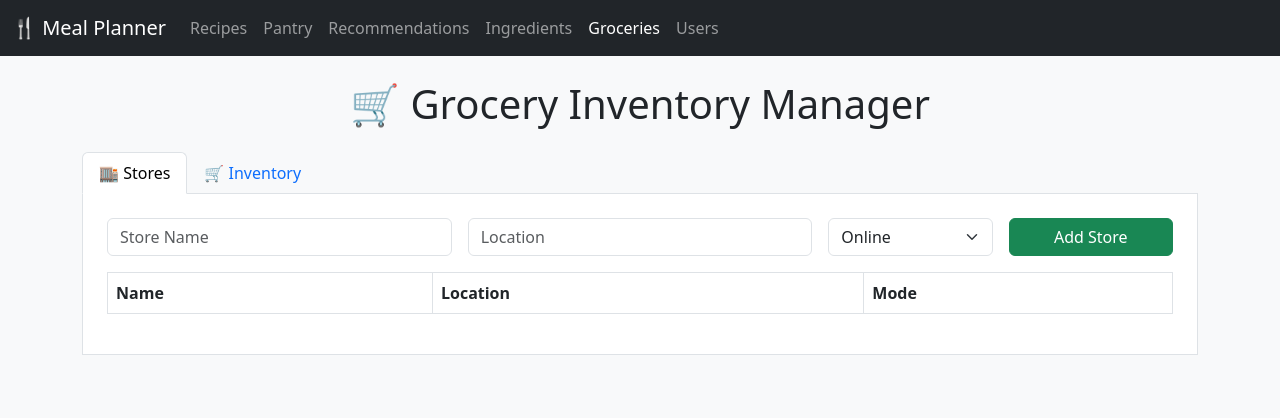
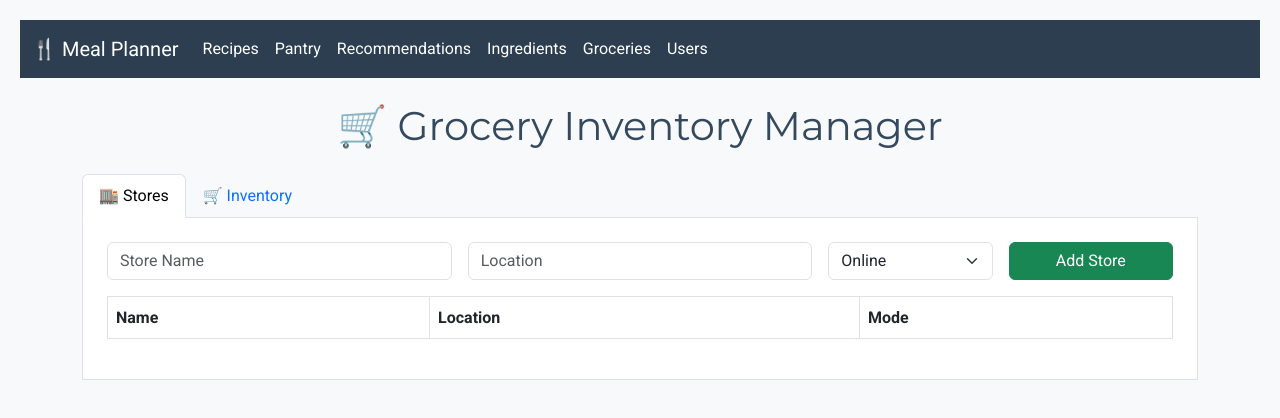
Before and after one commit to Benzi6/nutrition-app, a website: page groceries.html in a window 1280 px wide. Drawn offline with nearby package versions, Linux system fonts and the light colour scheme; no server answers.

Commit message:
"Add initial CSS styles and link to HTML files"

```diff
--- a/groceries.html
+++ b/groceries.html
@@ -5,6 +5,7 @@
   <title>Grocery Inventory Manager</title>
   <link href="https://cdn.jsdelivr.net/npm/bootstrap@5.3.0/dist/css/bootstrap.min.css" rel="stylesheet">
   <link href="https://cdn.jsdelivr.net/npm/bootstrap-icons/font/bootstrap-icons.css" rel="stylesheet">
+  <link rel="stylesheet" href="/style.css">
 </head>
 <body class="bg-light">
   <nav class="navbar navbar-expand-lg navbar-dark bg-dark mb-4">
--- /dev/null
+++ b/style.css
@@ -0,0 +1,54 @@
+/* Import Google Fonts */
+@import url('https://fonts.googleapis.com/css2?family=Montserrat:wght@400;700&family=Roboto:wght@400;700&display=swap');
+
+/* Define Color Palette using CSS Variables */
+:root {
+ --primary-color: #2c3e50; /* Dark, professional tone */
+ --secondary-color: #e74c3c; /* A subtle accent color (e.g., for buttons/highlights) */
+ --background-color: #f4f6f8; /* Very light grey */
+ --text-color: #34495e; /* Darker grey for body text */
+ --heading-color: var(--primary-color);
+}
+
+body {
+    font-family: 'Roboto', sans-serif; /* Use Roboto for body text */
+    background-color: var(--background-color); /* Use the background color variable */
+    margin: 0;
+    padding: 20px; /* Add some padding around the content */
+    line-height: 1.6; /* Improve readability of paragraphs */
+    color: var(--text-color); /* Use the text color variable */
+}
+
+h1, h2, h3, h4, h5, h6 {
+    font-family: 'Montserrat', sans-serif; /* Use Montserrat for headings */
+    margin-top: 20px;
+    margin-bottom: 10px;
+    line-height: 1.2; /* Slightly tighter line height for headings */
+}
+
+h1 {
+    font-size: 2.5em;
+}
+
+h2 {
+    font-size: 2em;
+}
+
+h3 {
+    font-size: 1.75em;
+}
+
+p {
+    color: var(--text-color); /* Ensure paragraphs use the defined text color */
+    margin-bottom: 15px;
+}
+
+/* Navigation Bar Styles */
+.navbar {
+    background-color: var(--primary-color) !important; /* Use primary color for navbar background */
+}
+
+.navbar-brand,
+.navbar-nav .nav-link {
+    color: white !important; /* White text for navbar links */
+}
```
Also changed, not shown: index.html (+1 -0 lines), ingredients.html (+1 -0 lines), package.json (added, +18 -0 lines), pantry.html (+1 -0 lines), recommendations.html (+1 -0 lines), users.html (+1 -0 lines), 2 other files.
